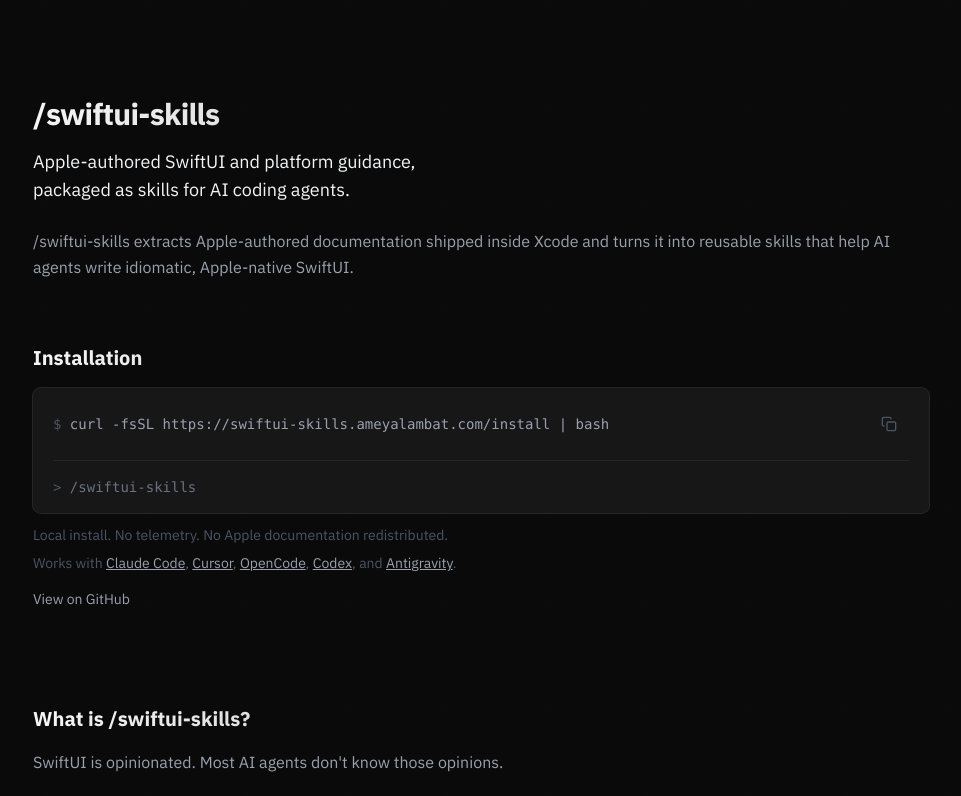
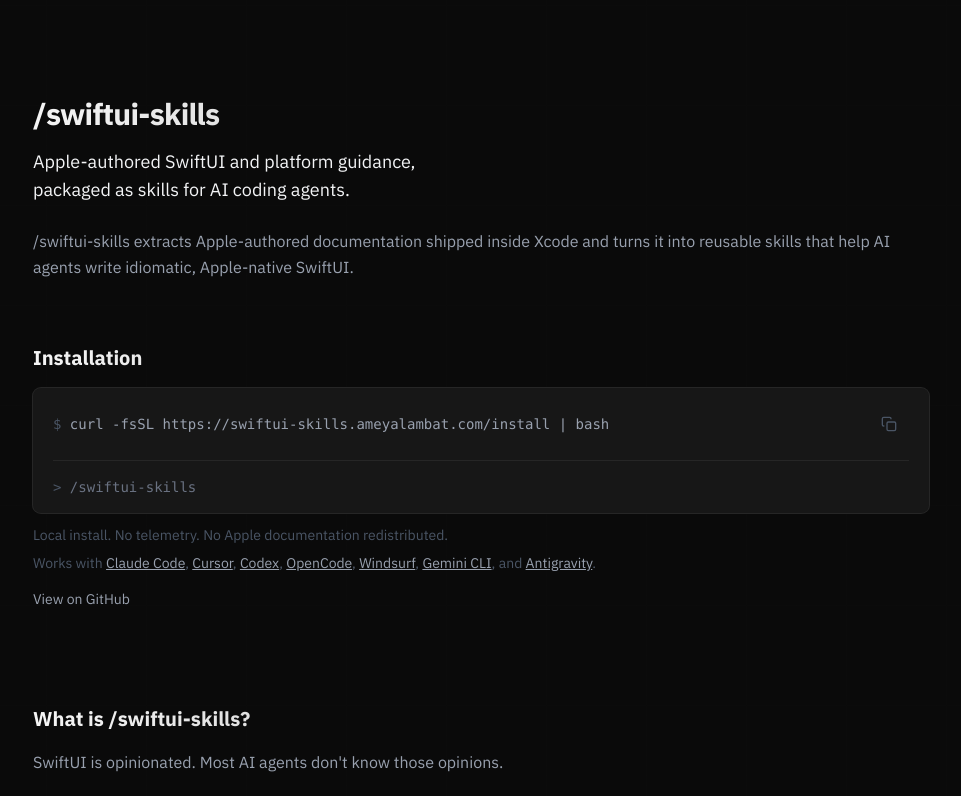
Before and after one commit to ameyalambat128/swiftui-skills, a Next.js app: page / in a window 1280 px wide. Shown: the top 796 px of the page, without its empty margins (159-1120 px from the left). Built offline with nearby package versions, Linux system fonts and the light colour scheme.

Commit message:
feat(page): expand supported tools and fix GitHub links
- Add Windsurf and Gemini CLI to supported tools list
- Fix GitHub username in repository links (ameyalambat -> ameyalambat128)

```diff
--- a/src/app/page.tsx
+++ b/src/app/page.tsx
@@ -109,14 +109,16 @@
             Works with{" "}
             <a href="https://docs.anthropic.com/en/docs/claude-code" target="_blank" rel="noopener noreferrer" className="text-gray-400 underline hover:text-white">Claude Code</a>,{" "}
             <a href="https://cursor.com" target="_blank" rel="noopener noreferrer" className="text-gray-400 underline hover:text-white">Cursor</a>,{" "}
+            <a href="https://github.com/openai/codex" target="_blank" rel="noopener noreferrer" className="text-gray-400 underline hover:text-white">Codex</a>,{" "}
             <a href="https://opencode.ai" target="_blank" rel="noopener noreferrer" className="text-gray-400 underline hover:text-white">OpenCode</a>,{" "}
-            <a href="https://github.com/openai/codex" target="_blank" rel="noopener noreferrer" className="text-gray-400 underline hover:text-white">Codex</a>, and{" "}
+            <a href="https://windsurf.com" target="_blank" rel="noopener noreferrer" className="text-gray-400 underline hover:text-white">Windsurf</a>,{" "}
+            <a href="https://ai.google.dev/gemini-api/docs/cli" target="_blank" rel="noopener noreferrer" className="text-gray-400 underline hover:text-white">Gemini CLI</a>, and{" "}
             <a href="https://antigravity.dev" target="_blank" rel="noopener noreferrer" className="text-gray-400 underline hover:text-white">Antigravity</a>.
           </p>
 
           <div className="mt-4 flex gap-4">
             <a
-              href="https://github.com/ameyalambat/swiftui-skills"
+              href="https://github.com/ameyalambat128/swiftui-skills"
               target="_blank"
               rel="noopener noreferrer"
               className="text-sm text-gray-400 transition-colors hover:text-white hover:underline"
@@ -263,7 +265,7 @@
             </p>
             <div className="flex gap-4">
               <a
-                href="https://github.com/ameyalambat/swiftui-skills"
+                href="https://github.com/ameyalambat128/swiftui-skills"
                 target="_blank"
                 rel="noopener noreferrer"
                 className="text-sm text-gray-400 transition-colors hover:text-white hover:underline"
@@ -271,7 +273,7 @@
                 GitHub repository
               </a>
               <a
-                href="https://github.com/ameyalambat/swiftui-skills/issues"
+                href="https://github.com/ameyalambat128/swiftui-skills/issues"
                 target="_blank"
                 rel="noopener noreferrer"
                 className="text-sm text-gray-400 transition-colors hover:text-white hover:underline"
```
